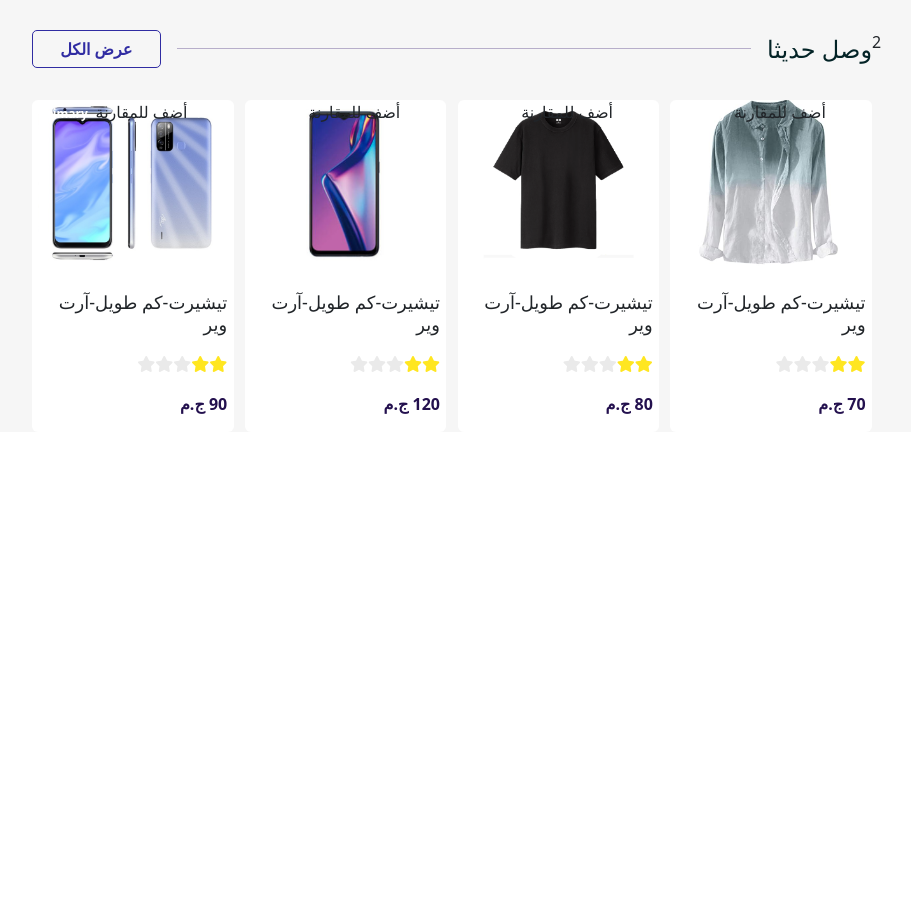
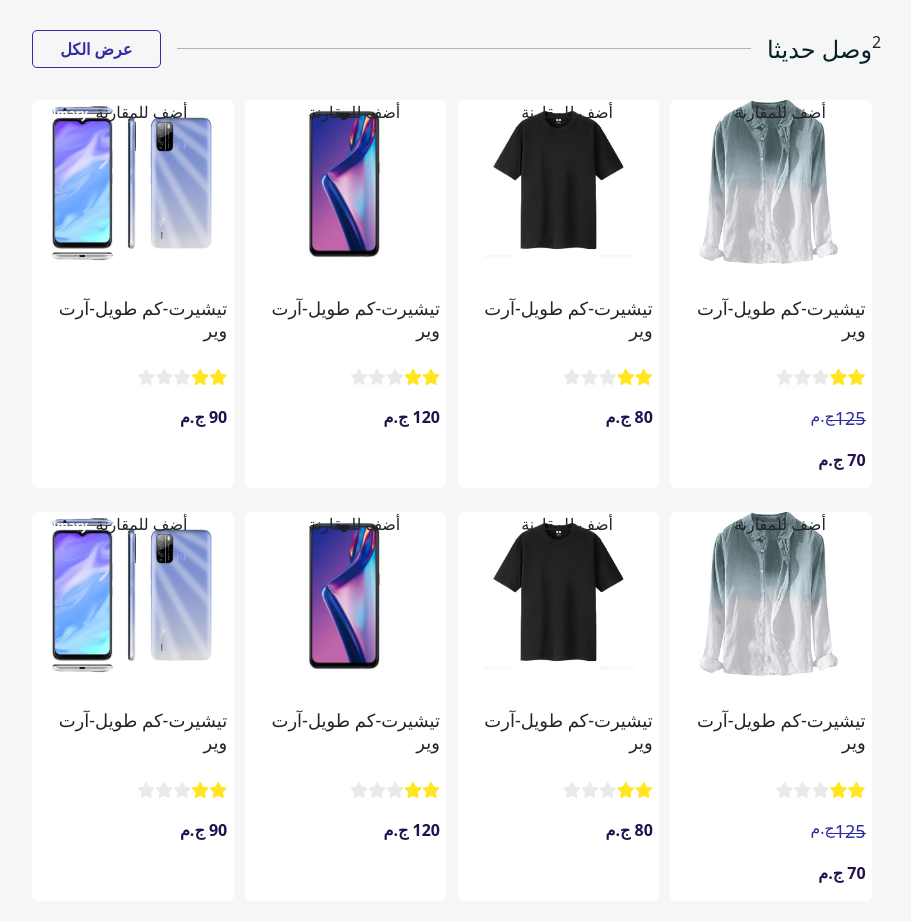
Before and after one commit to WalaaRahman/K-shop, an Angular app: page / in a window 1280 px wide. Shown: the part 423-1344 px from the top of the page, without its empty margins (48-959 px from the left). Before the commit the page ends 855 px from the top, so only its background shows below. Built offline with nearby package versions, Linux system fonts and the light colour scheme.

Commit message:
new arrival card

```diff
--- a/src/app/Components/home/home.component.css
+++ b/src/app/Components/home/home.component.css
@@ -1,28 +1,30 @@
-.homeContainer{
+.homeContainer {
     background-color: var(--backGroundColor);
     display: flex;
-    padding:0 5rem ;
+    flex-wrap: wrap;
+    padding: 0 5rem;
     padding-top: 2rem;
     height: fit-content;
 }
 
-.newArrivals{
+.newArrivals {
     width: 75%;
 
 }
 
-.recentSeen{
-    width:24%
+.recentSeen {
+    width: 24%
 }
-.newArrivalsHeader{
+
+.newArrivalsHeader {
     display: flex;
     justify-content: space-between;
     align-items: center;
     margin-bottom: 2rem;
 }
 
-.allProductsBtn{
-    background-color:var(--backGroundColor) ;
+.allProductsBtn {
+    background-color: var(--backGroundColor);
     border: 1px solid var(--primary);
     border-radius: 5px;
     color: var(--primary);
@@ -31,38 +33,43 @@
     font-weight: bold;
     transition: all 0.5s;
 }
-.allProductsBtn:hover{
+
+.allProductsBtn:hover {
     border: 1px solid var(--primary);
     background-color: var(--primary);
     color: var(--backGroundColor);
 }
 
-.grayLine{
+.grayLine {
     height: 1px;
     flex-grow: 1;
     background-color: var(--dividerGray);
     margin-inline: 1em;
 }
 
-.newArrivalTitle span{
+.newArrivalTitle span {
     font-size: var(--headLine1);
     color: var(--textBlack);
     font-weight: normal;
 }
 
 /* Card */
-.cardsContainer{
+.cardsContainer {
     display: flex;
     justify-content: space-between;
+    flex-wrap: wrap;
 }
-.card{
+
+.card {
     width: 24%;
     background-color: #fff;
     position: relative;
     padding-inline: 0.4em;
     border: none;
+    margin-bottom: 1.5rem;
 }
-.cardHeader{
+
+.cardHeader {
     display: flex;
     justify-content: space-between;
     align-items: baseline;
@@ -73,44 +80,72 @@
 
 .cardImgContainer {
     width: 100%;
-    height: 160px;
     margin-bottom: 2em;
 }
 
-.cardImgContainer img{
+.cardImgContainer img {
     width: 100%;
+}
+.cardBody{
+    display: flex;
+    flex-direction: column;
+    justify-content: space-between;
 }
 
 .description {
     margin-bottom: 1em;
 
 }
-.description h4{
+
+.description h4 {
     font-size: var(--headLine4);
     text-align: right;
     font-weight: normal;
 }
-.rating{
+
+.rating {
     text-align: right;
-margin-bottom:1em;
+    margin-bottom: 1em;
 
 }
-.starOn{
+
+.starOn {
     color: var(--starOn);
 }
 
-.starOff{
-    color:var(--starOff)
+.starOff {
+    color: var(--starOff)
 }
+
 
 .price {
     text-align: right;
-    margin-bottom:1em;
+    margin-bottom: 1em;
 }
-.price span{
+
+.price span {
     color: var(--primaryAccent);
     font-size: var(--headLine5);
     font-weight: bold;
-
-
 }
+.previousePrice{
+    text-align: right;
+    margin-bottom: 1em;
+}
+.prevPrice{
+    color: var(--primary);
+    font-size: var(--headLine2);
+    font-weight: normal;
+    display: flex;
+    align-items: center;
+    position: relative;
+}
+.arabicCurrency{
+    transform: translateY(-8%);
+}
+.lineThought{
+    border-bottom: 1px solid var(--primary);
+    position: absolute;
+    height: 5px;
+    width: 20%;
+}
--- a/src/app/Components/home/home.component.html
+++ b/src/app/Components/home/home.component.html
@@ -35,11 +35,14 @@
 
 
                         </div>
+                        <div *ngIf="product.previousPrice" class=" previousePrice">
+                            <small class="prevPrice" dir="rtl">{{product.previousPrice}} <small class="arabicCurrency">ج.م</small> <div class="lineThought"></div> </small>
+                        </div>
                         <div class="price">
                             <span dir="rtl">{{product.price}} ج.م </span>
                         </div>
-                        <div class="cardFooter"></div>
                     </div>
+                    <div class="cardFooter"></div>
                 </div>
             </div>
 
--- a/src/app/Components/home/home.component.ts
+++ b/src/app/Components/home/home.component.ts
@@ -32,15 +32,37 @@ products:any=[
     imgSrc:"../../../assets/images/shirt.png",
     description:"تيشيرت-كم طويل-آرت وير-نسائى-صيفى",
     price:70,
+    previousPrice:125,
     offer:true
   },
-  // {
-  //   imgSrc:"../../../assets/images/pinkBlouse.png",
-  //   description:"تيشيرت-كم طويل-آرت وير-نسائى-صيفى",
-  //   price:80,
-  //   rate:4,
-  //   offer:false
-  // },
+  {id:5,
+    imgSrc:"../../../assets/images/mobile.png",
+    description:"تيشيرت-كم طويل-آرت وير-نسائى-صيفى",
+    price:90,
+    offer:false
+  },
+  {
+    id:6,
+    imgSrc:"../../../assets/images/mobile2.png",
+    description:"تيشيرت-كم طويل-آرت وير-نسائى-صيفى",
+    price:120,
+    offer:false
+  },
+  {
+    id:7,
+    imgSrc:"../../../assets/images/tshirt.png",
+    description:"تيشيرت-كم طويل-آرت وير-نسائى-صيفى",
+    price:80,
+    offer:false
+  },
+  {
+    id:8,
+    imgSrc:"../../../assets/images/shirt.png",
+    description:"تيشيرت-كم طويل-آرت وير-نسائى-صيفى",
+    price:70,
+    previousPrice:125,
+    offer:true
+  },
 ]
 
 }
```
Lines whose indentation alone changed are shown as unchanged.
